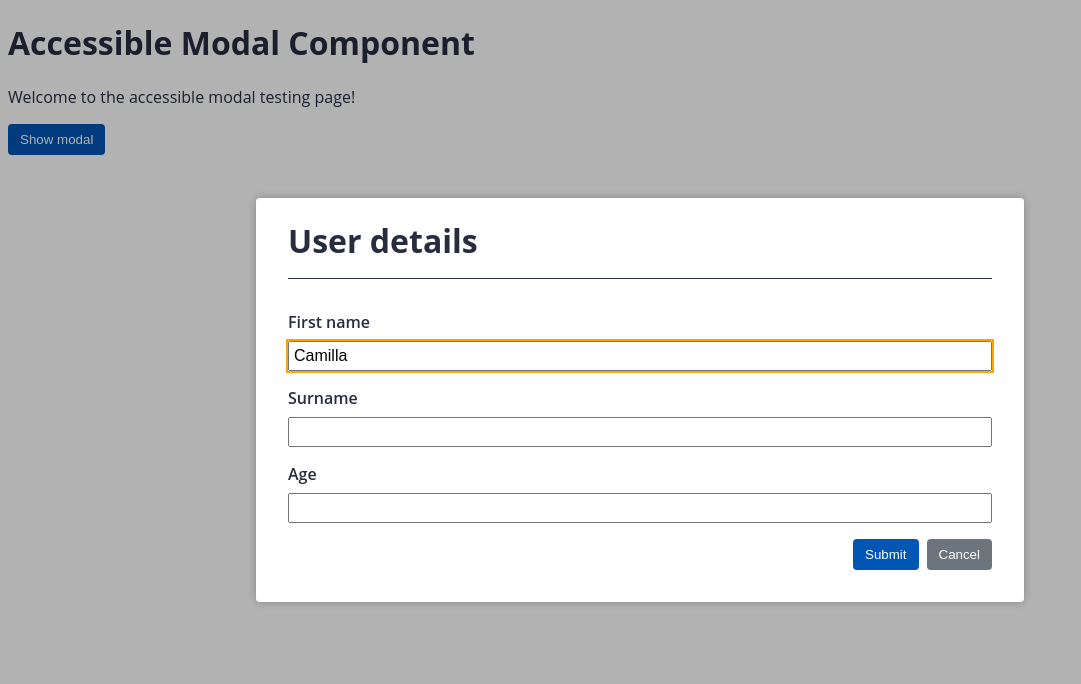
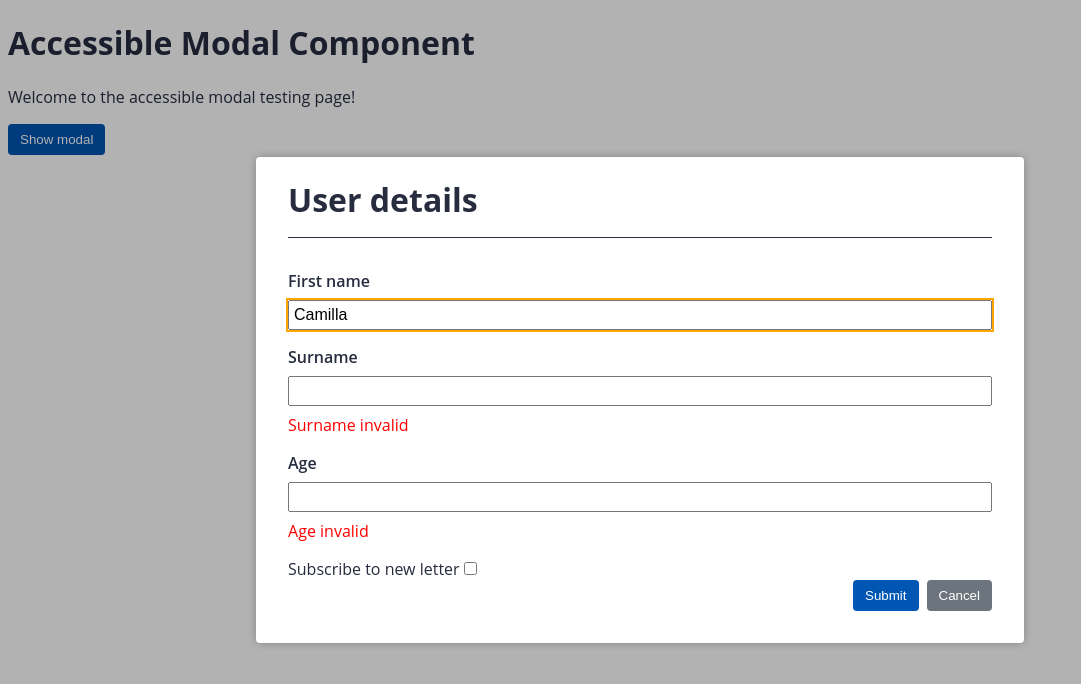
Before and after one commit to FalcaoCamilla/acessibilidade-avancado, an Angular app: page / in a window 1280 px wide. Both pictures are taken after a click on the button "Show modal". Shown: the top 684 px of the page, without its empty margins (0-1081 px from the left). Built offline with nearby package versions, Linux system fonts and the light colour scheme.

Commit message:
Feature | App - Inclusão de reactiveForms com validação no modal

```diff
--- a/src/app/app.component.html
+++ b/src/app/app.component.html
@@ -8,27 +8,44 @@
 >Show modal</button>
 
 <ng-template #modal>
+  <form [formGroup]="form" (ngSubmit)="submit()">
     <div class="form-field">
       <label for="firstName">First name</label>
-    <input id="firstName" [(value)]="firstName">
+      <input id="firstName" formControlName="firstName" [attr.aria-invalid]="form.get('firstName')?.errors?.required">
+      <span class="validation-error" *ngIf="form.get('firstName')?.errors?.required">First name invalid</span>
     </div>
 
     <div class="form-field">
       <label for="surname">Surname</label>
-    <input id="surname">
+      <input id="surname" formControlName="surname" [attr.aria-invalid]="form.get('surname')?.errors?.required">
+      <span class="validation-error" *ngIf="form.get('surname')?.errors?.required">Surname invalid</span>
     </div>
 
     <div class="form-field">
       <label for="age">Age</label>
-    <input id="age">
+      <input id="age" formControlName="age" [attr.aria-invalid]="form.get('age')?.errors?.required">
+      <span class="validation-error" *ngIf="form.get('age')?.errors?.required">Age invalid</span>
     </div>
 
+    <label for="info">Subscribe to new letter</label>
+    <input type="checkbox" id="info" formControlName="info" (change)="form.controls.info.setValue(!form.controls.info.value)">
+    <p [@fade] *ngIf="form.controls.info.value">This is a placeholder for more information</p>
+
     <div class="button-group">
-    <button class="button button-primary" type="button">Submit</button>
+      <button
+        class="button button-primary"
+        type="submit"
+        [attr.aria-disabled]="form.invalid"
+      >
+        Submit
+      </button>
       <button
         class="button button-secondary"
         type="button"
         (click)="modalRef.close()"
-    >Cancel</button>
+      >
+        Cancel
+      </button>
     </div>
+  </form>
 </ng-template>
--- a/src/app/app.component.ts
+++ b/src/app/app.component.ts
@@ -1,24 +1,46 @@
-import { Component, TemplateRef, ViewChild } from '@angular/core';
+import { Component, OnInit, TemplateRef, ViewChild } from '@angular/core';
 import { ModalService } from './shared/components/modal/services/modal.service';
 import { ModalRef } from './shared/components/modal/models/model-ref';
+import { FormBuilder, FormGroup, Validators } from '@angular/forms';
 
 @Component({
   selector: 'app-root',
   templateUrl: './app.component.html',
   styleUrls: ['./app.component.scss']
 })
-export class AppComponent {
+export class AppComponent implements OnInit {
   @ViewChild('modal') public modalTemplateRef: TemplateRef<any>;
 
   title = 'a11y-p2';
   public firstName = 'Camilla';
   public modalRef: ModalRef;
 
-  constructor(private _modalService: ModalService) {}
+  public form: FormGroup;
+
+  constructor(
+    private _fb: FormBuilder,
+    private _modalService: ModalService
+  ) {}
+
+  ngOnInit(): void {
+    this.form = this._fb.group({
+      firstName: ['Camilla', Validators.required],
+      surname: ['', Validators.required],
+      age: ['', Validators.required],
+      info: [false]
+    })
+  }
+
   public show(): void {
     this.modalRef = this._modalService.open({
       templateRef: this.modalTemplateRef,
       title: 'User details'
     })
   }
+
+  public submit() {
+    if(this.form.invalid) {
+      return
+    }
+  }
 }
```
Lines whose indentation alone changed are shown as unchanged.
